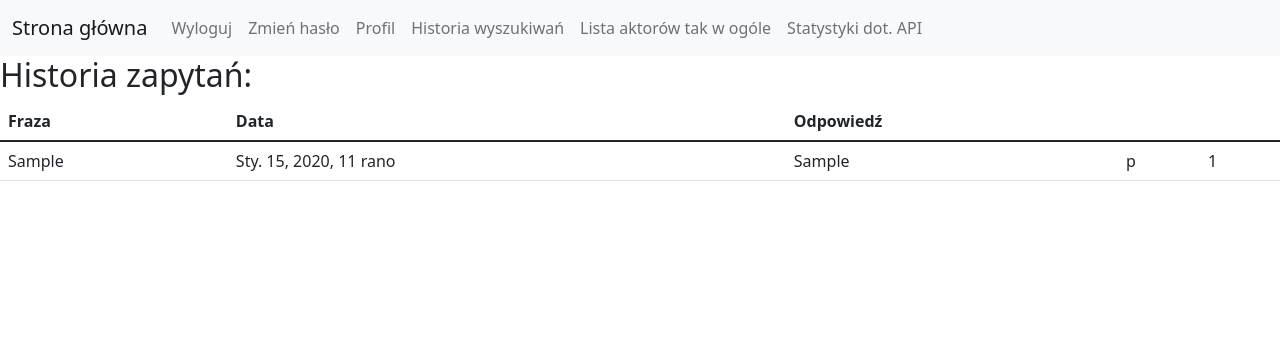
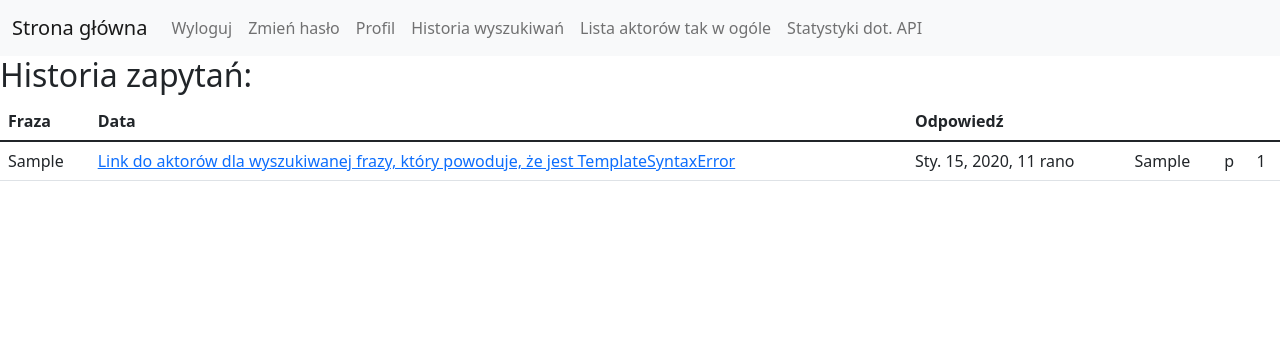
Before and after one commit to Ewelina179/filmography_app, a Django app: page /myprofile/1/actorrequesthistory in a window 1280 px wide. Shown: the top 356 px of the page. Run offline with Django 3.2, Linux system fonts and the light colour scheme; a user stored in the database is signed in; tables that the repository leaves empty hold one stand-in row (values such as "Sample post").

Commit message:
changed href to list of actors from phrase

```diff
--- a/my_app/filmography/templates/users/actorrequesthistory_list.html
+++ b/my_app/filmography/templates/users/actorrequesthistory_list.html
@@ -16,6 +16,7 @@
         {% if request.status == 'p' %}
       <tr class="active">
         <td>{{request.phrase}}</td>
+        <td><a href="{% url 'apirequesthistory' user.userprofile.pk request.phrase %}">Link do aktorów dla wyszukiwanej frazy, który powoduje, że jest TemplateSyntaxError</a></td>
         <td>{{request.datetime}}</td>
         <td>{{request.response}}</td>
         <td>{{request.status}}</td>
```
